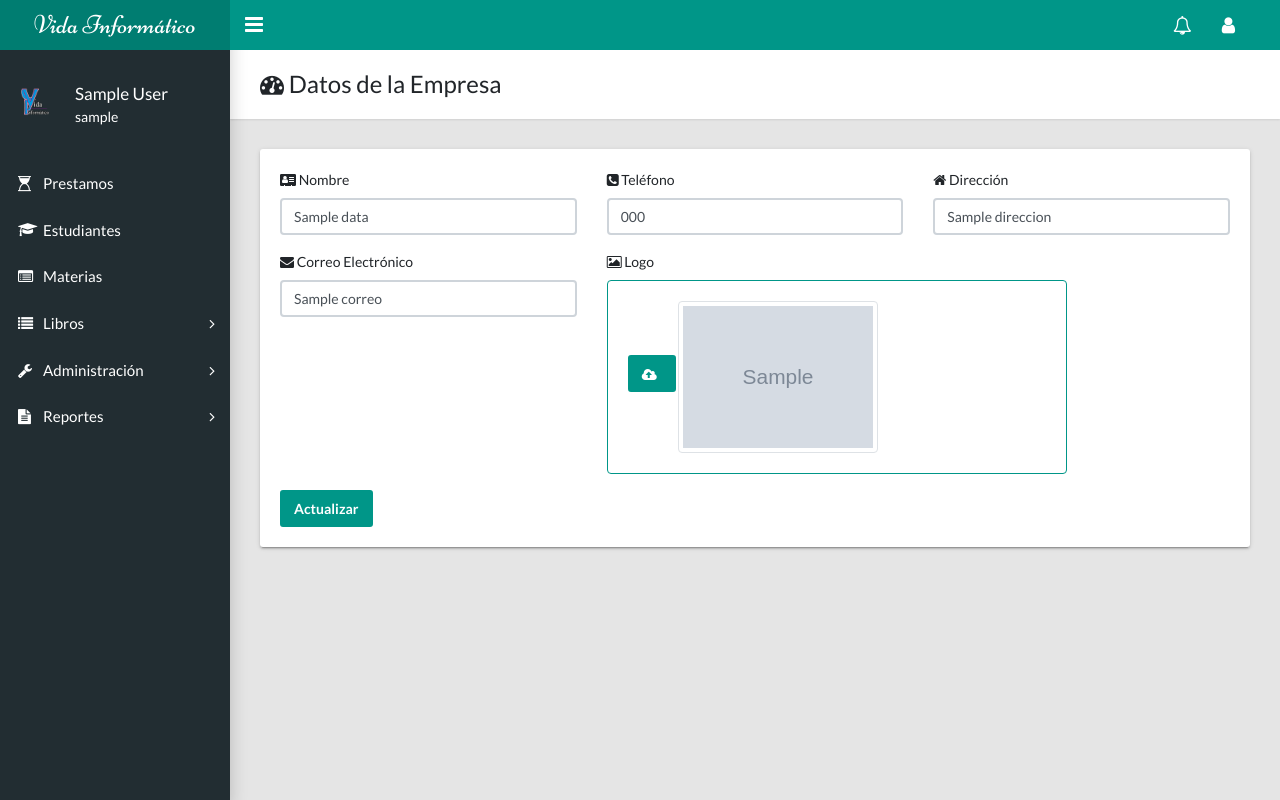
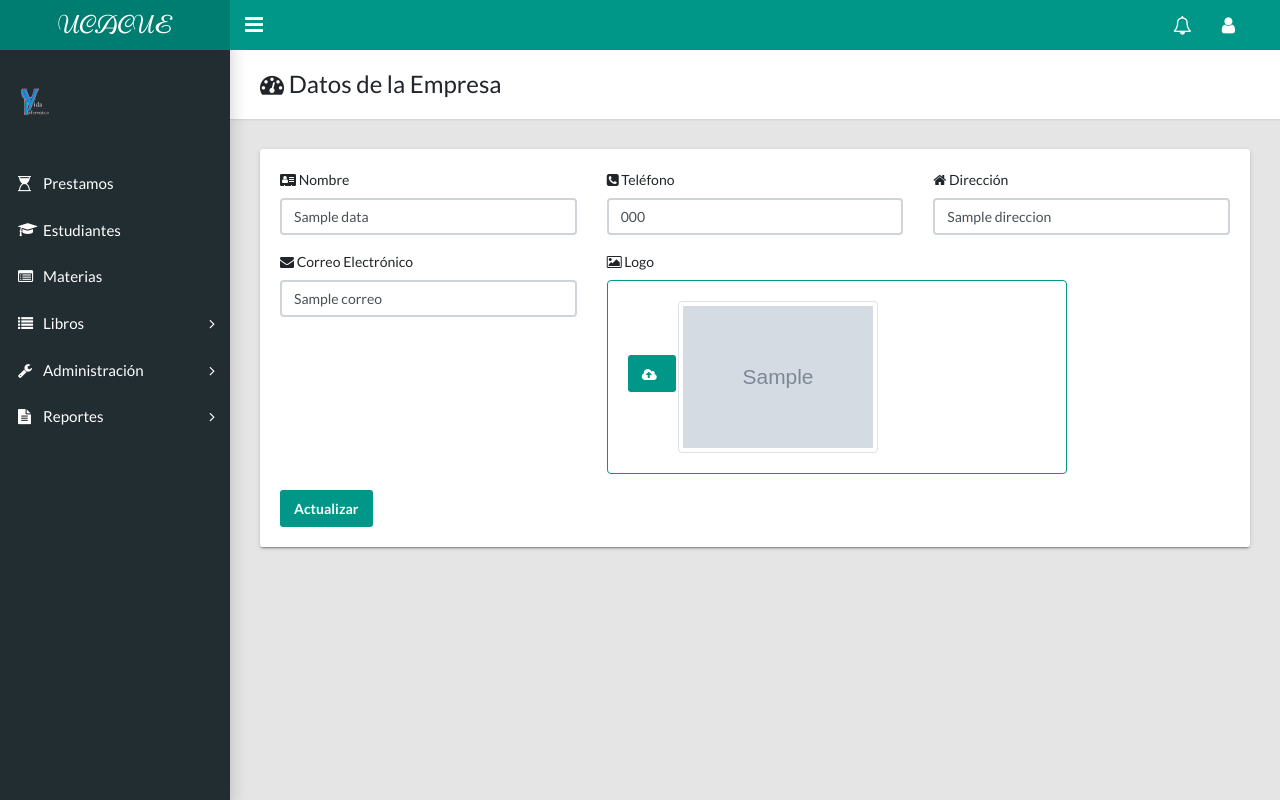
Before and after one commit to Gustavo-Lozada/proyecto_biblioteca, a PHP site: template Views/Configuracion/index.php in a window 1280 px wide. Run offline with PHP 8.4, Linux system fonts and the light colour scheme; the visitor is signed in with stand-in values (Sample User, id 1); the template is opened without the code that fills it: most values are stand-ins (such as "Sample title", 1, 10 or a date in 2020); grey boxes marked "Sample" are stand-in pictures; data that the repository does not hold is empty; some libraries are stand-ins or nearby versions.

Commit message:
Update header.php

```diff
--- a/Views/Templates/header.php
+++ b/Views/Templates/header.php
@@ -29,7 +29,7 @@
 
 <body class="app sidebar-mini">
     <!-- Navbar-->
-    <header class="app-header"><a class="app-header__logo" href="<?php echo base_url; ?>Configuracion/admin">Vida Informático</a>
+    <header class="app-header"><a class="app-header__logo" href="<?php echo base_url; ?>Configuracion/admin">UCACUE</a>
         <!-- Sidebar toggle button--><a class="app-sidebar__toggle" href="#" data-toggle="sidebar" aria-label="Hide Sidebar"></a>
         <!-- Navbar Right Menu-->
         <ul class="app-nav">
@@ -59,8 +59,7 @@
     <aside class="app-sidebar">
         <div class="app-sidebar__user"><img class="app-sidebar__user-avatar" src="<?php echo base_url; ?>Assets/img/logo.png" alt="User Image" width="50">
             <div>
-                <p class="app-sidebar__user-name"><?php echo $_SESSION['nombre'] ?></p>
-                <p class="app-sidebar__user-designation"><?php echo $_SESSION['usuario']; ?></p>
+
             </div>
         </div>
         <ul class="app-menu">
```
